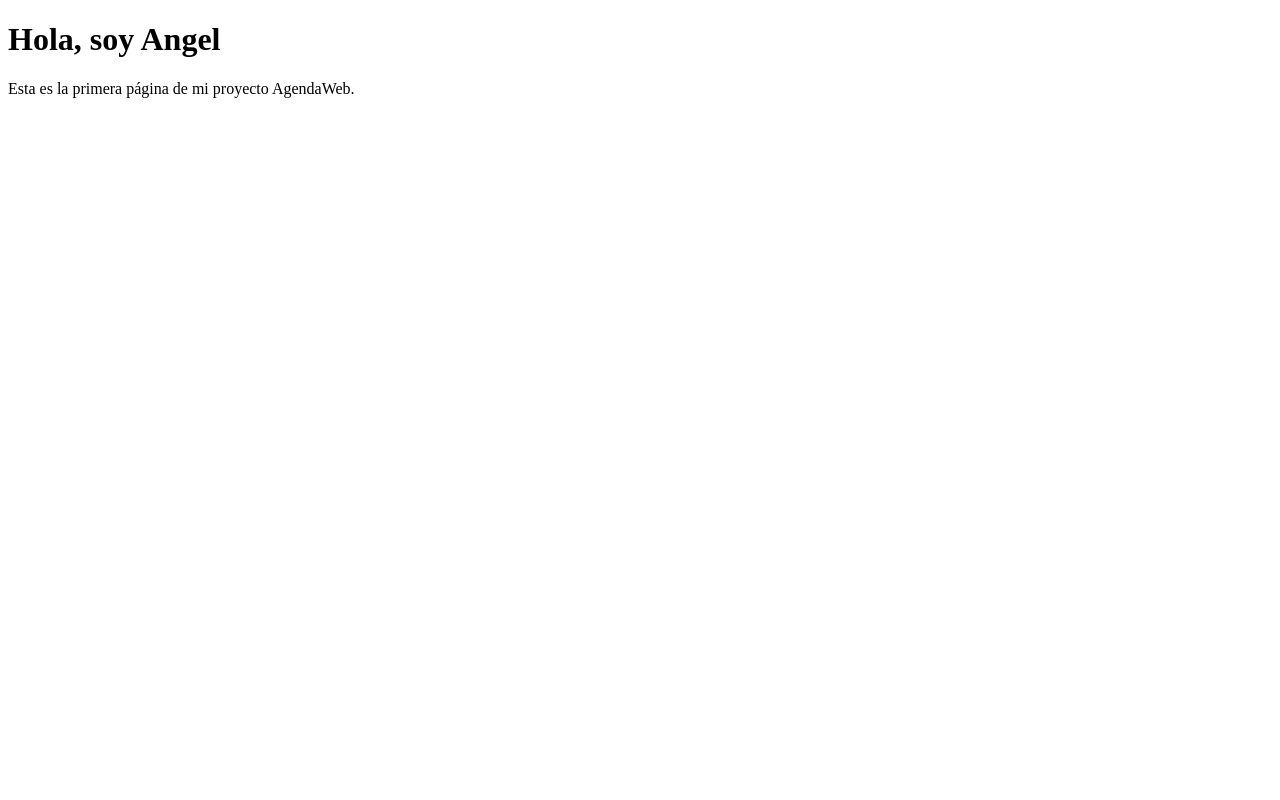
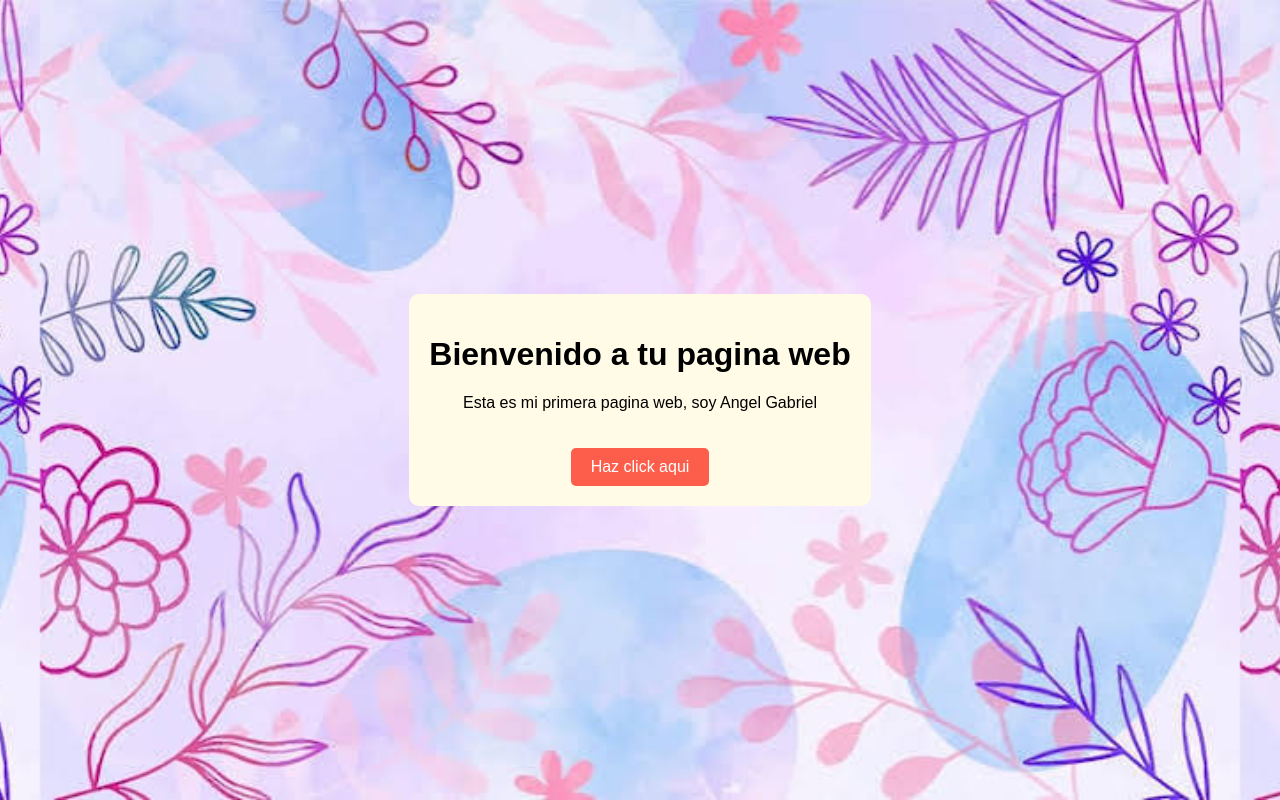
Before and after one commit to Angelg239/agenda-web, a plain HTML site: page index.html in a window 1280 px wide. Drawn offline with Linux system fonts and the light colour scheme.

Commit message:
no message

```diff
--- a/index.html
+++ b/index.html
@@ -1,11 +1,18 @@
 <!DOCTYPE html>
 <html lang="es">
-  <head>
+<head>
     <meta charset="UTF-8">
-    <title>AgendaWeb · Mi nombre</title>
-  </head>
-  <body>
-    <h1>Hola, soy Angel</h1>
-    <p>Esta es la primera página de mi proyecto AgendaWeb.</p>
-  </body>
+    <meta name="viewport" content="width=device-width, initial-scale=1.0">
+    <title>Document</title>
+    <link rel="stylesheet" href="style.css">
+</head>
+<body>
+    <div>
+        <div class="contenedor">
+            <h1>Bienvenido a tu pagina web</h1>
+            <p>Esta es mi primera pagina web, soy Angel Gabriel</p>
+            <a href="#" class="boton-redireccion">Haz click aqui</a>
+        </div>
+    </div>
+</body>
 </html>
--- /dev/null
+++ b/style.css
@@ -0,0 +1,31 @@
+body,html{
+    font-family: Arial, Helvetica, sans-serif;
+    height: 100%;
+    width: 100vm;
+    display: flex;
+    justify-self: center;
+    align-items: center;
+    background: url(Imagen.jpg) center center;
+    background-size: cover;
+}
+
+.contenedor{
+    text-align: center;
+    padding: 20px;
+    background-color: #fffbe6;
+    border-radius: 10px;
+    box-shadow: 0 4px 8px rgba(0, 0, 0, 0);
+}
+
+.boton-redireccion{
+    background-color: #fd5e4b;
+    color: white;
+    padding: 10px 20px;
+    display: inline-block;
+    margin-top: 20px;
+    border-radius: 5px;
+    text-decoration: none;
+}
+
+.boton-redireccion:hover{
+    background-color: #fd5e4b}
```
Also changed, not shown: Imagen.jpg (added).
